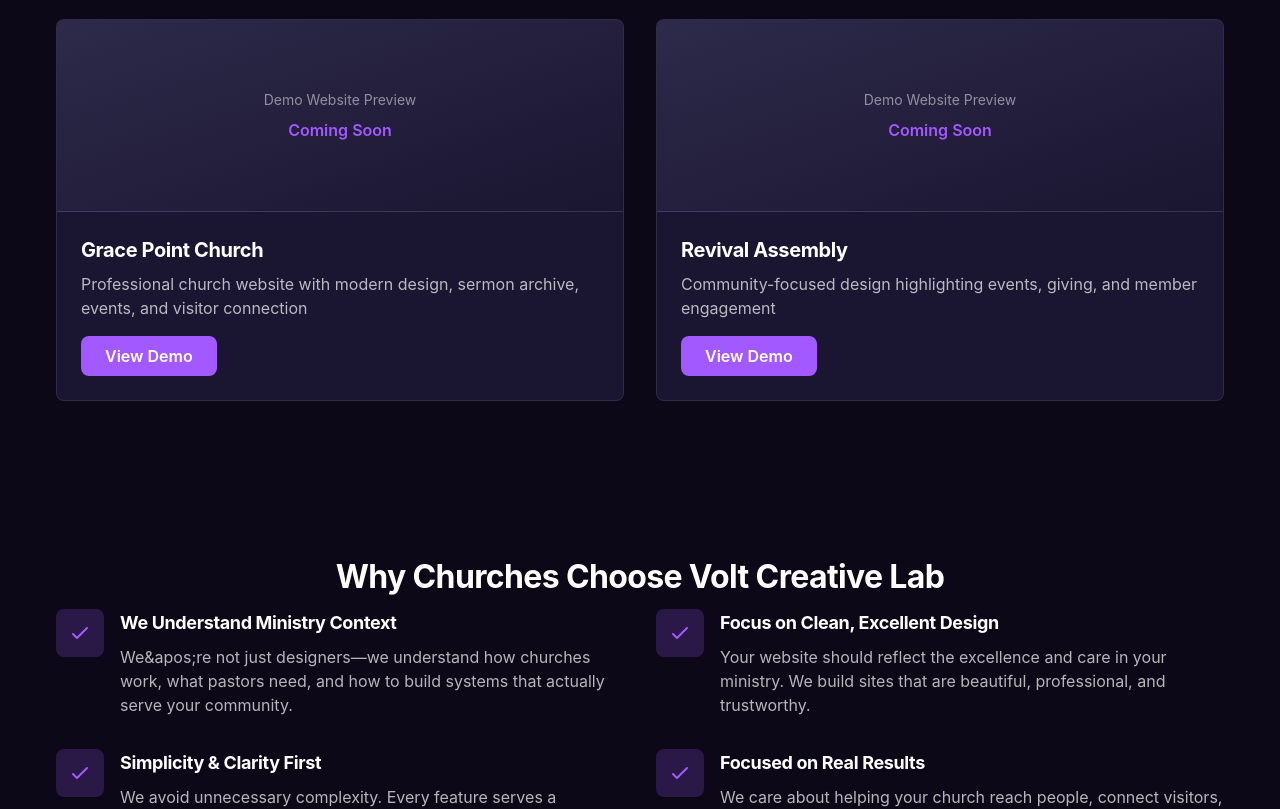
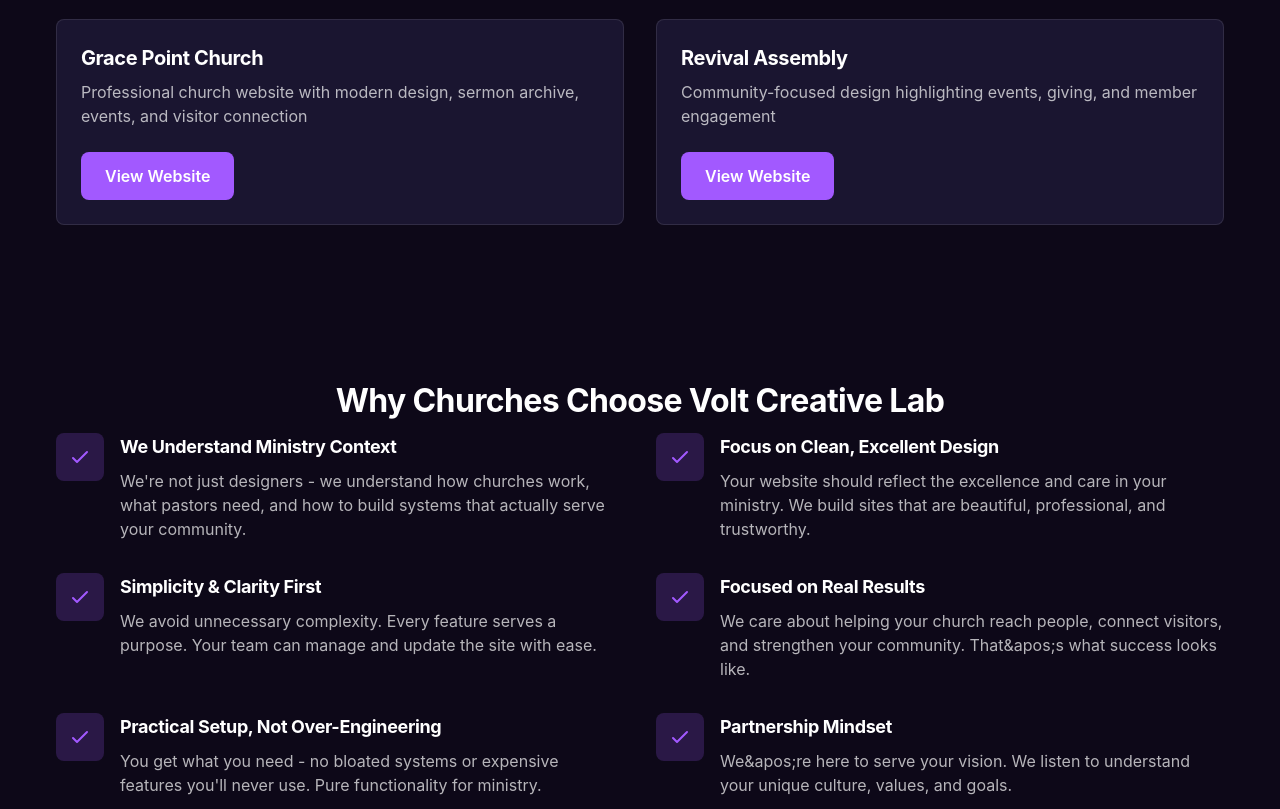
Before and after one commit to jerr001/voltcreativelab, a Next.js app in the folder volt-creative-lab/: page /church in a window 1280 px wide. Shown: the part 2305-3114 px from the top of the page. Built offline with nearby package versions, Linux system fonts and the light colour scheme.

Commit message:
Fix demo section: remove Coming Soon placeholder and fix symbol typos

```diff
--- a/volt-creative-lab/src/app/church/page.tsx
+++ b/volt-creative-lab/src/app/church/page.tsx
@@ -216,28 +216,18 @@
               key={idx}
               className="bg-[#1a1530] rounded-lg overflow-hidden border border-white/10 hover:border-[#a259ff]/40 transition-all duration-300 group hover:shadow-lg"
             >
-              {/* Placeholder image */}
-              <div className="w-full h-48 bg-gradient-to-br from-[#2d2a4a] to-[#1a1530] flex items-center justify-center border-b border-white/10">
-                <div className="text-center">
-                  <p className="text-white/50 text-sm mb-2">
-                    Demo Website Preview
-                  </p>
-                  <p className="text-[#a259ff] font-semibold">Coming Soon</p>
-                </div>
-              </div>
-
               <div className="p-6">
                 <h3 className="text-xl font-bold text-white mb-2">
                   {demo.name}
                 </h3>
-                <p className="text-white/70 mb-4">{demo.desc}</p>
+                <p className="text-white/70 mb-6">{demo.desc}</p>
                 <a
                   href={demo.demo}
                   target="_blank"
                   rel="noopener noreferrer"
-                  className="inline-block px-6 py-2 bg-[#a259ff] text-white font-semibold rounded-lg hover:bg-[#8b47d9] transition-all duration-300"
+                  className="inline-block px-6 py-3 bg-[#a259ff] text-white font-semibold rounded-lg hover:bg-[#8b47d9] transition-all duration-300"
                 >
-                  View Demo
+                  View Website
                 </a>
               </div>
             </div>
@@ -255,7 +245,7 @@
           {[
             {
               title: "We Understand Ministry Context",
-              desc: "We&apos;re not just designers—we understand how churches work, what pastors need, and how to build systems that actually serve your community.",
+              desc: "We're not just designers - we understand how churches work, what pastors need, and how to build systems that actually serve your community.",
             },
             {
               title: "Focus on Clean, Excellent Design",
@@ -271,7 +261,7 @@
             },
             {
               title: "Practical Setup, Not Over-Engineering",
-              desc: "You get what you need—no bloated systems or expensive features you&apos;ll never use. Pure functionality for ministry.",
+              desc: "You get what you need - no bloated systems or expensive features you'll never use. Pure functionality for ministry.",
             },
             {
               title: "Partnership Mindset",
@@ -362,8 +352,8 @@
             give your church the support it needs for a successful launch.
           </p>
           <p className="text-center text-white/60 mt-6 italic">
-            Ready to strengthen your church&apos;s digital presence? Let&apos;s
-            talk about what&apos;s right for your ministry.
+            Ready to strengthen your church's digital presence? Let's talk about
+            what's right for your ministry.
           </p>
         </div>
       </section>
```
